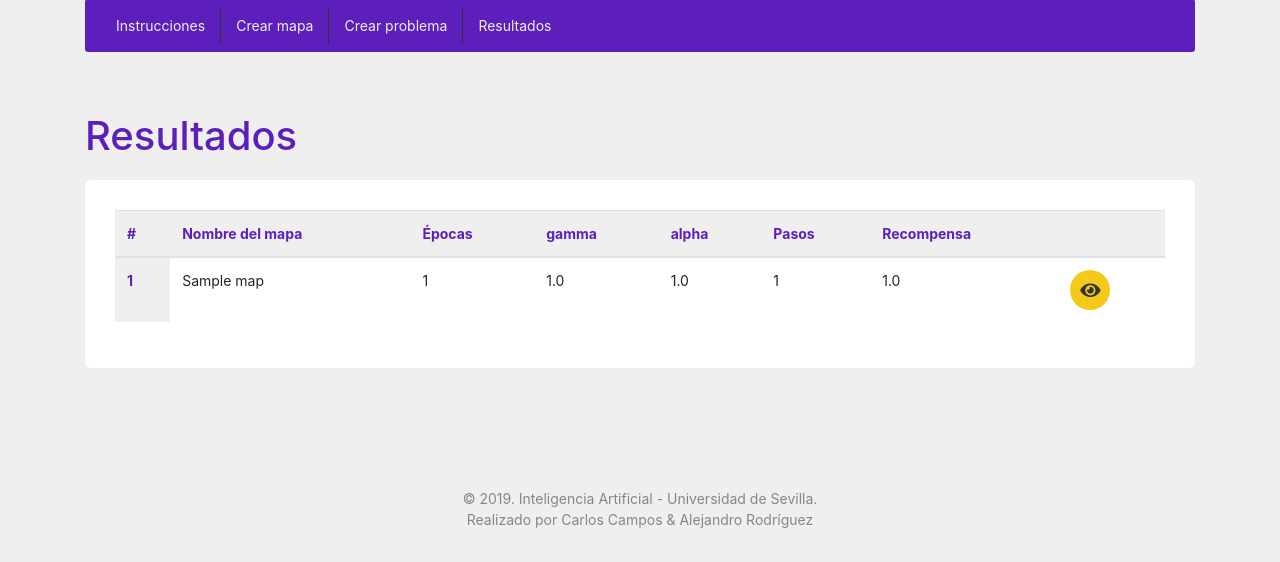
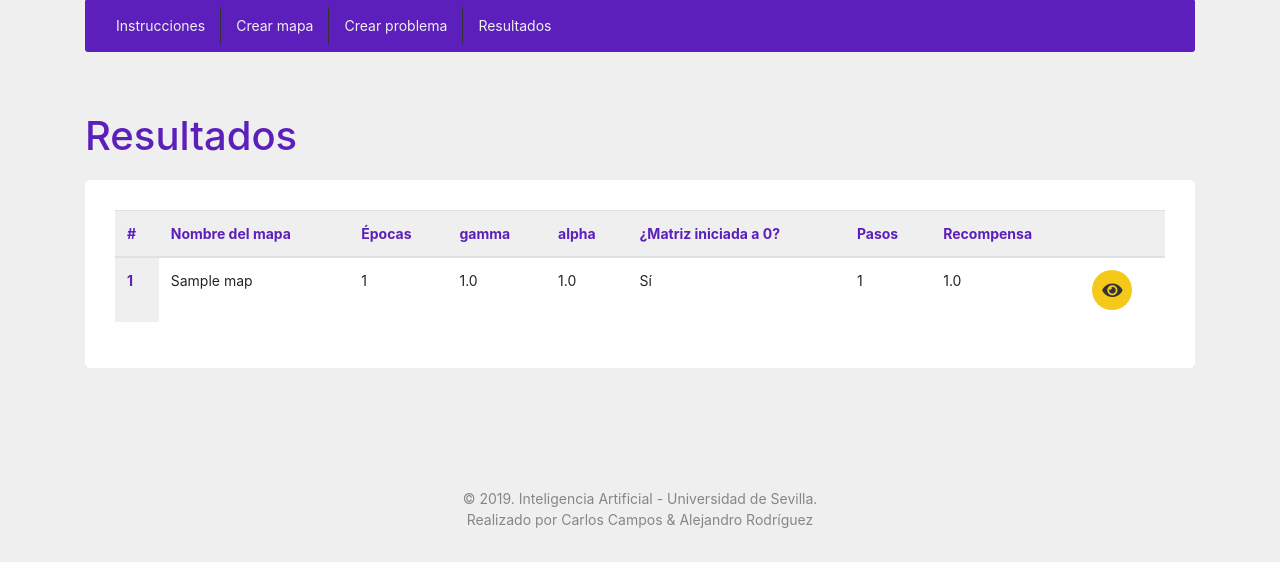
Before and after one commit to alerodrom/q-learning, a Django app: page /results/ in a window 1280 px wide. Shown: the part 189-751 px from the top of the page. Run offline with Django 3.2, Linux system fonts and the light colour scheme; tables that the repository leaves empty hold one stand-in row (values such as "Sample post"); some libraries are stand-ins or nearby versions.

Commit message:
Fix in templates

```diff
--- a/templates/app/home.html
+++ b/templates/app/home.html
@@ -200,7 +200,7 @@
                             <a href="#secciones">Secciones de la aplicación</a>
                             <a href="#crear-mapa">Crear mapa</a>
                             <a href="#crear-problema">Crear problema</a>
-                            <a href="#visualizar-resultado">visualizar resultado</a>
+                            <a href="#visualizar-resultado">Visualizar resultado</a>
                             <a href="#pagina-resultados">Página de resultados</a>
                         </div>
                     </div>
--- a/templates/app/results.html
+++ b/templates/app/results.html
@@ -21,6 +21,7 @@
                         <th scope="col">Épocas</th>
                         <th scope="col">gamma</th>
                         <th scope="col">alpha</th>
+                        <th scope="col">¿Matriz iniciada a 0?</th>
                         <th scope="col">Pasos</th>
                         <th scope="col">Recompensa</th>
                         <th></th>
@@ -34,6 +35,13 @@
                             <td>{{result.problem.epochs}}</td>
                             <td>{{result.problem.gamma}}</td>
                             <td>{{result.problem.alpha}}</td>
+                            <td>
+                                {% if result.problem.np_zeros %}
+                                    Sí
+                                {% else %}
+                                    No
+                                {% endif %}
+                            </td>
                             <td>{{result.steps}}</td>
                             <td>{{result.reward}}</td>
                             <td><a class="button-top" href="{% url 'result-detail' result.id %}"><i class="fas fa-eye"></i></a></td>
```
